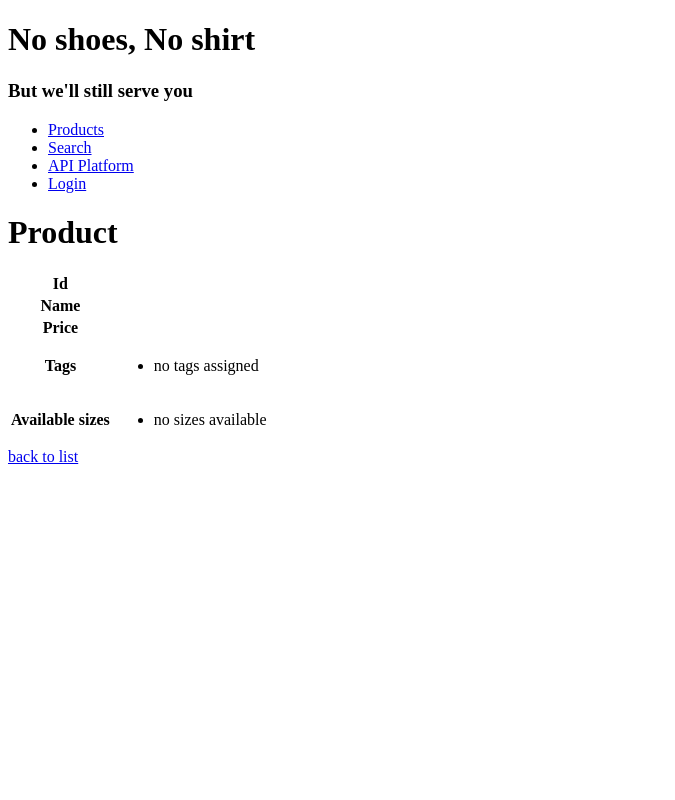
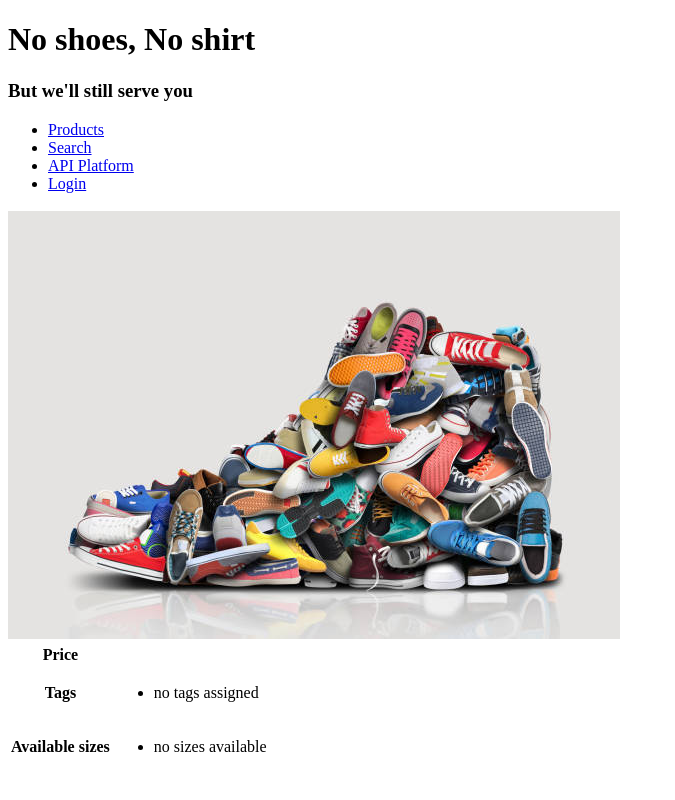
Before and after one commit to kevin-blanchet/symfony-catalog-poc, a Symfony app: template templates/product/show.html.twig in a window 1280 px wide. Shown: the whole page, without its empty margins (0-675 px from the left). Run offline with Twig, Linux system fonts and the light colour scheme; the template is opened without the code that fills it, so the values that code supplies are empty; some libraries are stand-ins or nearby versions.

Commit message:
Changed how products are displayed

```diff
--- a/templates/product/show.html.twig
+++ b/templates/product/show.html.twig
@@ -3,18 +3,13 @@
 {% block title %}Product{% endblock %}
 
 {% block body %}
-    <h1>Product</h1>
-
+    <div class="row show-product">
+        <div class="col-5 d-flex">
+            <img class="my-auto img-fluid" src="{{ asset('images/default_shoe.jpg') }}">
+        </div>
+        <div class="col-7">
             <table class="table">
             <tbody>
-            <tr>
-                <th>Id</th>
-                <td>{{ product.id }}</td>
-            </tr>
-            <tr>
-                <th>Name</th>
-                <td>{{ product.productName }}</td>
-            </tr>
                 <tr>
                     <th>Price</th>
                     <td>{{ product.productPrice }}</td>
@@ -45,12 +40,6 @@
                 </tr>
             </tbody>
         </table>
-
-    <a href="{{ path('app_product_index') }}">back to list</a>
-
-    {% if is_granted('ROLE_PRODUCT_ADMIN') %}
-        <a href="{{ path('app_product_admin_edit', {'id': product.id}) }}">edit</a>
-
-        {{ include('productAdmin/_delete_form.html.twig') }}
-    {% endif %}
+        </div>
+    </div>
 {% endblock %}
```
Also changed, not shown: templates/product/index.html.twig (+2 -17 lines). Lines whose indentation alone changed are shown as unchanged.
